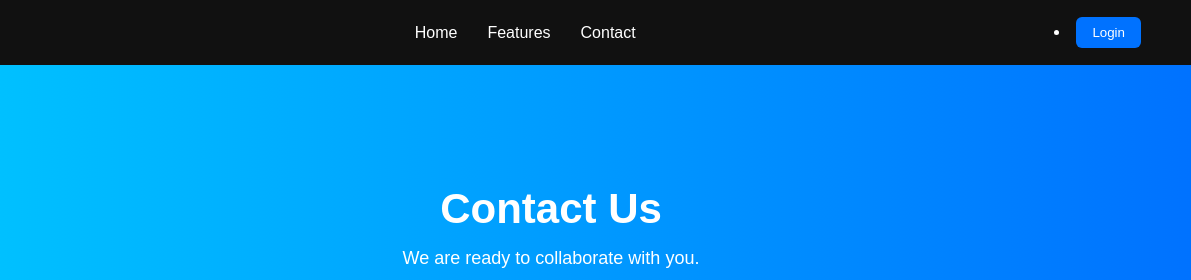
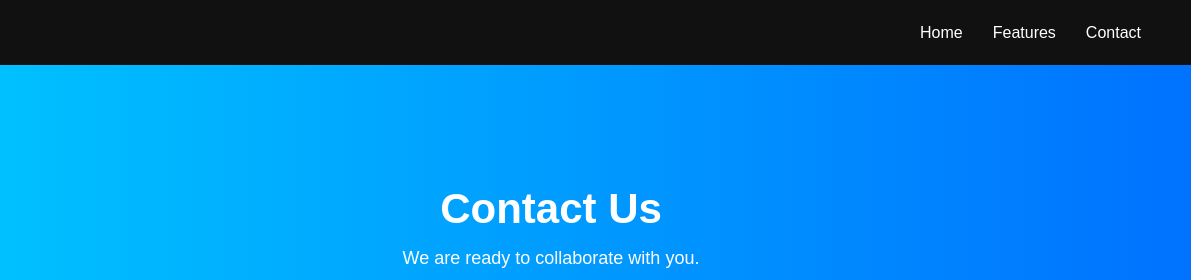
Before and after one commit to shirotsuki0918-pixel/LKM-Informatika, a plain HTML site: page contact.html in a window 1280 px wide. Shown: the top 280 px of the page, 89-1280 px from the left. Drawn offline with Linux system fonts and the light colour scheme.

Commit message:
Update contact.html

```diff
--- a/contact.html
+++ b/contact.html
@@ -17,7 +17,6 @@
             <li><a href="/features.html">Features</a></li>
             <li><a href="/contact.html">Contact</a></li>
         </ul>
-        <li><button class="login-btn" onclick="openLogin()">Login</button></li>
     </nav>
 
     <section class="page-hero">
```
